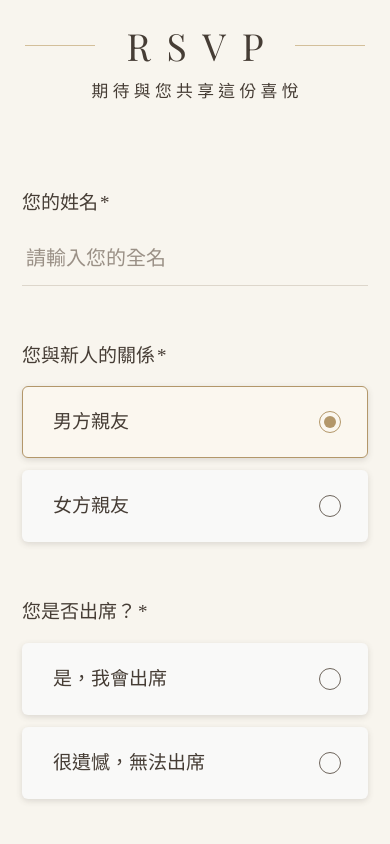
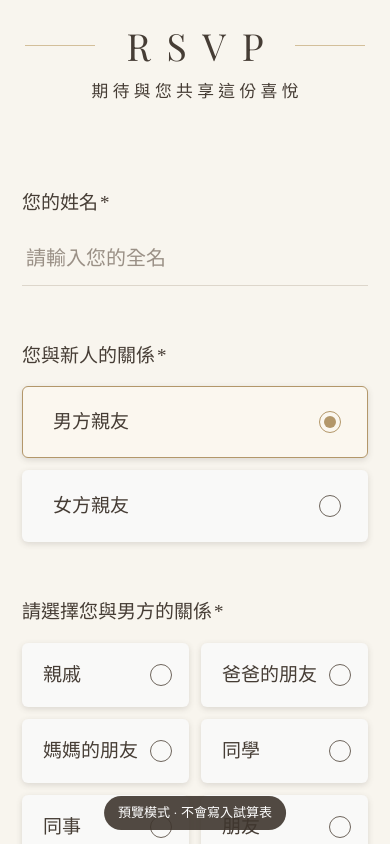
Before and after one commit to peterpeter331017/wedding, a plain HTML site: page index.html in a window 390 px wide. Both pictures are taken after a click on the radio button "男方親友". Shown: the part 1667-2511 px from the top of the page. Drawn offline with nearby package versions, Linux system fonts and the light colour scheme; a web font is replaced by a local one.

Commit message:
Add files via upload

```diff
--- a/index.html
+++ b/index.html
@@ -10,7 +10,7 @@
 <meta property="og:type" content="website">
 <meta property="og:title" content="奇偉 &amp; 晉瑋 婚禮出席回覆">
 <meta property="og:description" content="2027.03.28 臺中勤美洲際酒店｜誠摯邀請您蒞臨，敬請點擊連結回覆出席意願">
-<meta property="og:image" content="https://peterpeter331017.github.io/wedding/preview.jpg?v=8">
+<meta property="og:image" content="https://你的帳號.github.io/wedding/preview.jpg?v=3">
 <meta property="og:image:width" content="1200">
 <meta property="og:image:height" content="630">
 
@@ -149,6 +149,8 @@
   textarea:focus{outline:none;border-color:var(--gold)}
 
   .choices{display:grid;gap:12px}
+  .choices.two{grid-template-columns:1fr 1fr}
+  .choices.two .choice{min-height:64px;padding:12px 16px 12px 20px}
   .choice{
     display:flex;align-items:center;justify-content:space-between;gap:12px;
     width:100%;min-height:72px;padding:14px 26px 14px 30px;
@@ -277,6 +279,20 @@
         <div class="err">請選擇一項</div>
       </div>
 
+      <!-- 2-1 -->
+      <div class="field hidden" data-field="relation" id="relationField">
+        <span class="label">請選擇您與<span id="sideName">男方</span>的關係<span class="req">*</span></span>
+        <div class="ctrl choices two" role="radiogroup" data-group="relation">
+          <button type="button" class="choice" role="radio" aria-checked="false" data-value="親戚">親戚<span class="radio"></span></button>
+          <button type="button" class="choice" role="radio" aria-checked="false" data-value="爸爸的朋友">爸爸的朋友<span class="radio"></span></button>
+          <button type="button" class="choice" role="radio" aria-checked="false" data-value="媽媽的朋友">媽媽的朋友<span class="radio"></span></button>
+          <button type="button" class="choice" role="radio" aria-checked="false" data-value="同學">同學<span class="radio"></span></button>
+          <button type="button" class="choice" role="radio" aria-checked="false" data-value="同事">同事<span class="radio"></span></button>
+          <button type="button" class="choice" role="radio" aria-checked="false" data-value="朋友">朋友<span class="radio"></span></button>
+        </div>
+        <div class="err">請選擇一項</div>
+      </div>
+
       <!-- 3 -->
       <div class="field" data-field="attend">
         <span class="label">您是否出席？<span class="req">*</span></span>
@@ -399,7 +415,7 @@ var CONFIG = {
 };
 
 /* ====== 把下面引號裡的網址換成 Apps Script 的 Web app URL（結尾是 /exec） ====== */
-var ENDPOINT = 'https://script.google.com/macros/s/AKfycbxoAxOa5KE5VU0lUJ9ZS5uEd4R29blrs4ITkhSvZBiq2tPIUQ9Cp49RfXGOf0ZaUaHN4Q/exec';
+var ENDPOINT = '貼上你的Apps Script網址';
 /* ================================================================================ */
 
 (function(){
@@ -419,7 +435,7 @@ var ENDPOINT = 'https://script.google.com/macros/s/AKfycbxoAxOa5KE5VU0lUJ9ZS5uEd
   $('#bp').innerHTML = CONFIG.brideParents.map(esc).join('<br>');
   if (CONFIG.deadline) $('#due').textContent = '敬請於 ' + CONFIG.deadline + ' 前回覆';
 
-  var state = { side:'', attend:'', companion:'', invite:'', guests:2, kids:0 };
+  var state = { side:'', relation:'', attend:'', companion:'', invite:'', guests:2, kids:0 };
 
   $$('[data-group]').forEach(function(group){
     var key = group.getAttribute('data-group');
@@ -428,6 +444,10 @@ var ENDPOINT = 'https://script.google.com/macros/s/AKfycbxoAxOa5KE5VU0lUJ9ZS5uEd
         $$('.choice', group).forEach(function(b){ b.setAttribute('aria-checked','false'); });
         btn.setAttribute('aria-checked','true');
         state[key] = btn.getAttribute('data-value');
+        if (key === 'side'){
+          state.relation = '';
+          $$('[data-group="relation"] .choice').forEach(function(b){ b.setAttribute('aria-checked','false'); });
+        }
         group.closest('.field').classList.remove('invalid');
         refresh();
       });
@@ -452,6 +472,8 @@ var ENDPOINT = 'https://script.google.com/macros/s/AKfycbxoAxOa5KE5VU0lUJ9ZS5uEd
 
   function refresh(){
     var yes = state.attend === '會出席';
+    $('#relationField').classList.toggle('hidden', !state.side);
+    $('#sideName').textContent = state.side.slice(0, 2) || '男方';
     $('#attendFields').classList.toggle('hidden', !yes);
     $('#companionFields').classList.toggle('hidden', !(yes && state.companion === '有'));
     $('#emailField').classList.toggle('hidden', !(yes && state.invite === '電子喜帖'));
@@ -470,6 +492,7 @@ var ENDPOINT = 'https://script.google.com/macros/s/AKfycbxoAxOa5KE5VU0lUJ9ZS5uEd
     var bad = [], yes = state.attend === '會出席';
     if (!val('name')) bad.push('name');
     if (!state.side) bad.push('side');
+    if (state.side && !state.relation) bad.push('relation');
     if (!state.attend) bad.push('attend');
     if (yes && !state.companion) bad.push('companion');
     if (yes && state.companion === '有' && !val('companions')) bad.push('companions');
@@ -485,7 +508,7 @@ var ENDPOINT = 'https://script.google.com/macros/s/AKfycbxoAxOa5KE5VU0lUJ9ZS5uEd
   function payload(){
     var yes = state.attend === '會出席', withC = yes && state.companion === '有';
     return {
-      name: val('name'), side: state.side, attend: state.attend,
+      name: val('name'), side: state.side, relation: state.relation, attend: state.attend,
       companion: yes ? state.companion : '',
       guests: !yes ? 0 : (withC ? state.guests : 1),
       companions: withC ? val('companions') : '',
```
